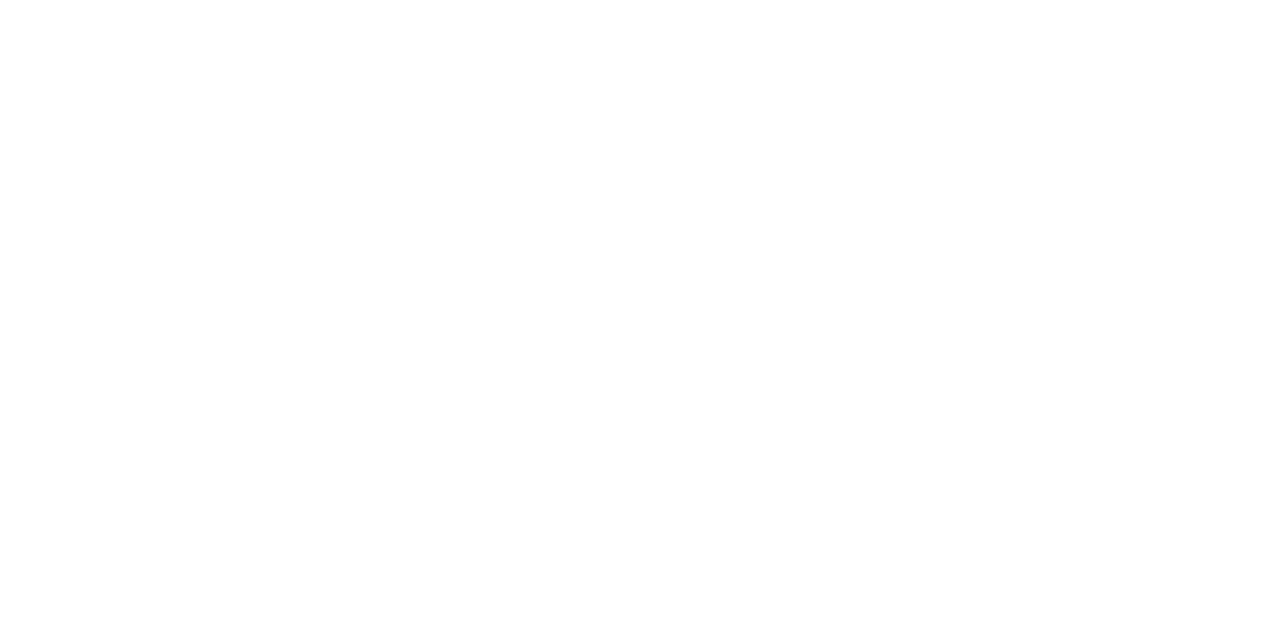
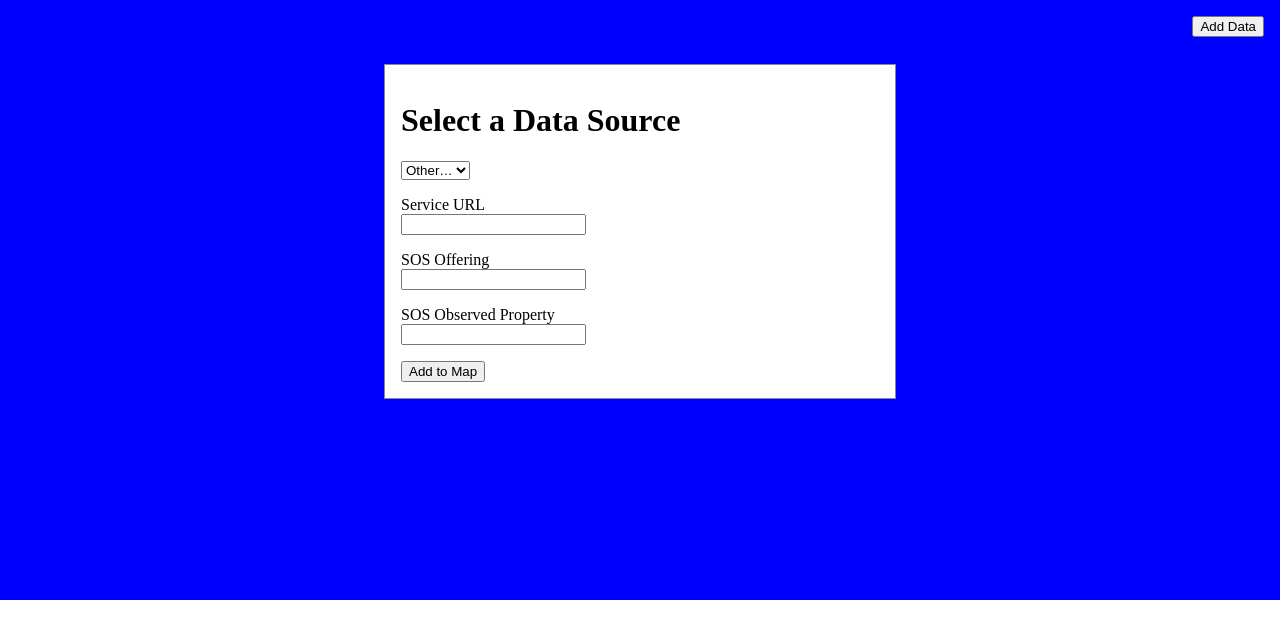
Before and after one commit to Canarie-Sensor-RPI/geocens-js-api-demo, a plain HTML site: page index.html in a window 1280 px wide. Drawn offline with Linux system fonts and the light colour scheme.

Commit message:
Add layout

```diff
--- a/index.html
+++ b/index.html
@@ -1,8 +1,68 @@
 <html>
 <head>
   <title>GeoCENS JS API Demo</title>
+  <style>
+    body {
+      margin: 0;
+      padding: 0;
+    }
+
+    #map {
+      height: 600px;
+      width: 100%;
+      background-color: blue;
+    }
+
+    #chooser {
+      position: absolute;
+      top: 4em;
+      right: 30%;
+      left: 30%;
+      background-color: white;
+      border: 1px solid #888;
+      padding: 1em;
+    }
+
+    #custom_buttons {
+      position: absolute;
+      top: 1em;
+      right: 1em;
+      z-index: 50;
+    }
+  </style>
 </head>
 <body>
+  <div id="chooser">
+    <h1>Select a Data Source</h1>
+    <p>
+      <select id="source">
+        <option>Other&hellip;</option>
+      </select>
+    </p>
 
+    <div id="custom-source">
+      <p>
+        <label for="service_url">Service URL</label><br />
+        <input type="text" id="service_url" name="service_url" />
+      </p>
+      <p>
+        <label for="offering">SOS Offering</label><br />
+        <input type="text" id="offering" name="offering" />
+      </p>
+      <p>
+        <label for="property">SOS Observed Property</label><br />
+        <input type="text" id="property" name="property" />
+      </p>
+    </div>
+
+    <button id="add-source">Add to Map</button>
+  </div>
+
+  <div id="custom_buttons">
+    <button>Add Data</button>
+  </div>
+
+  <div id="map">
+  </div>
 </body>
 </html>
```
